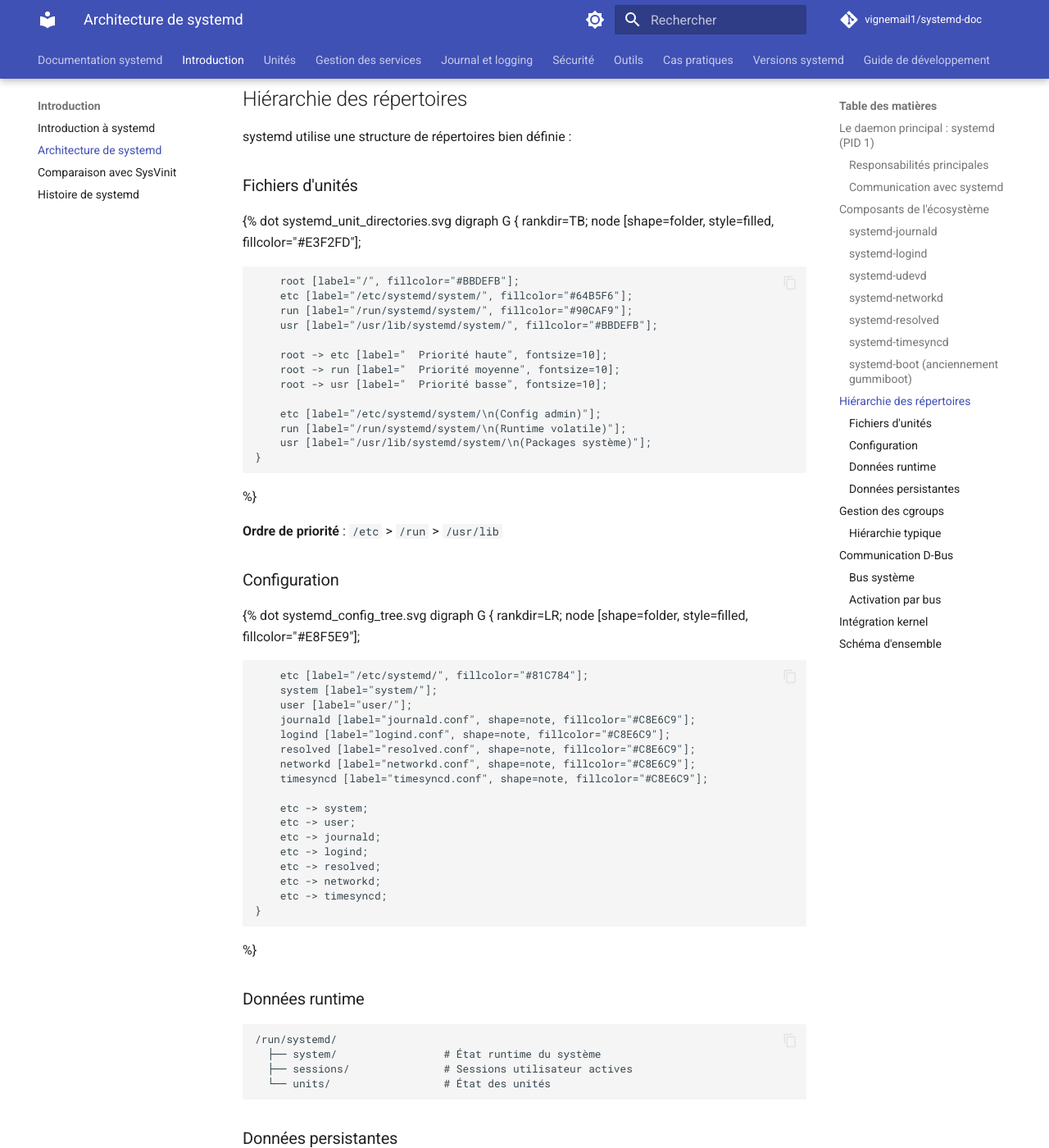
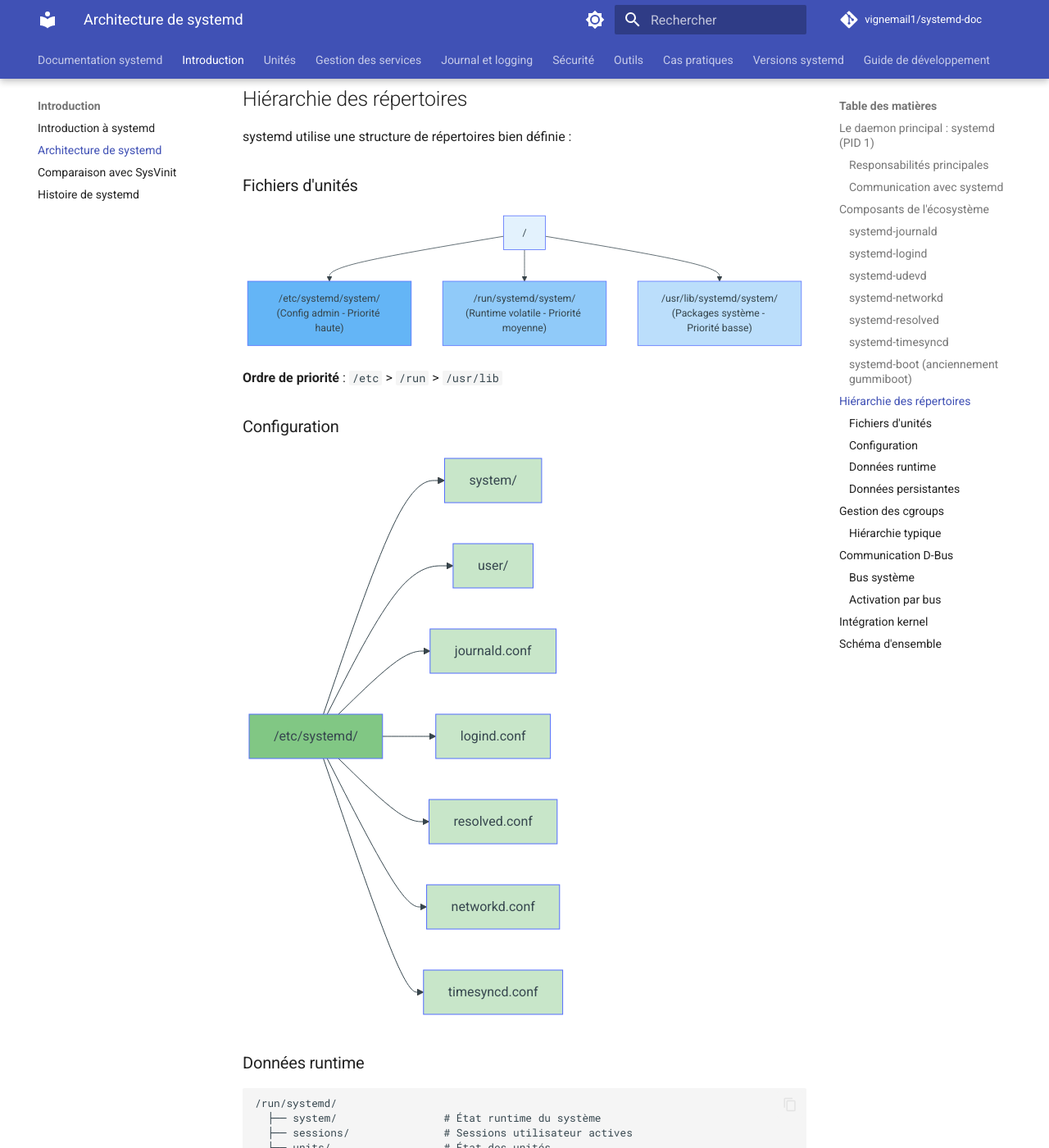
Before and after one commit to vignemail1/systemd-doc, an MkDocs documentation site: the page built from docs/introduction/architecture.md, in a window 1280 px wide and 1400 px high, scrolled down 3314 px. Shown: the whole window at 82% size. Built offline with MkDocs 1.6.1 and Material for MkDocs 9.7.7, drawn with Linux system fonts in a browser that asks for light colours; comment, search, counter and statistics services are not loaded; some of the changed text lies outside the part shown.

Commit message:
Fix: Remplacement Graphviz par Mermaid pour compatibilité

````diff
--- a/docs/introduction/architecture.md
+++ b/docs/introduction/architecture.md
@@ -126,53 +126,55 @@ systemd utilise une structure de répertoires bien définie :
 
 ### Fichiers d'unités
 
-{% dot systemd_unit_directories.svg
-    digraph G {
-        rankdir=TB;
-        node [shape=folder, style=filled, fillcolor="#E3F2FD"];
+```mermaid
+graph TB
+    root["/"]
+    etc["/etc/systemd/system/<br/>(Config admin - Priorité haute)"]
+    run["/run/systemd/system/<br/>(Runtime volatile - Priorité moyenne)"]
+    usr["/usr/lib/systemd/system/<br/>(Packages système - Priorité basse)"]
 
-        root [label="/", fillcolor="#BBDEFB"];
-        etc [label="/etc/systemd/system/", fillcolor="#64B5F6"];
-        run [label="/run/systemd/system/", fillcolor="#90CAF9"];
-        usr [label="/usr/lib/systemd/system/", fillcolor="#BBDEFB"];
+    root --> etc
+    root --> run
+    root --> usr
 
-        root -> etc [label="  Priorité haute", fontsize=10];
-        root -> run [label="  Priorité moyenne", fontsize=10];
-        root -> usr [label="  Priorité basse", fontsize=10];
-
-        etc [label="/etc/systemd/system/\n(Config admin)"];
-        run [label="/run/systemd/system/\n(Runtime volatile)"];
-        usr [label="/usr/lib/systemd/system/\n(Packages système)"];
-    }
-%}
+    style etc fill:#64B5F6
+    style run fill:#90CAF9
+    style usr fill:#BBDEFB
+    style root fill:#E3F2FD
+```
 
 **Ordre de priorité** : `/etc` > `/run` > `/usr/lib`
 
 ### Configuration
 
-{% dot systemd_config_tree.svg
-    digraph G {
-        rankdir=LR;
-        node [shape=folder, style=filled, fillcolor="#E8F5E9"];
+```mermaid
+graph LR
+    etc["/etc/systemd/"]
+    system["system/"]
+    user["user/"]
+    journald["journald.conf"]
+    logind["logind.conf"]
+    resolved["resolved.conf"]
+    networkd["networkd.conf"]
+    timesyncd["timesyncd.conf"]
 
-        etc [label="/etc/systemd/", fillcolor="#81C784"];
-        system [label="system/"];
-        user [label="user/"];
-        journald [label="journald.conf", shape=note, fillcolor="#C8E6C9"];
-        logind [label="logind.conf", shape=note, fillcolor="#C8E6C9"];
-        resolved [label="resolved.conf", shape=note, fillcolor="#C8E6C9"];
-        networkd [label="networkd.conf", shape=note, fillcolor="#C8E6C9"];
-        timesyncd [label="timesyncd.conf", shape=note, fillcolor="#C8E6C9"];
+    etc --> system
+    etc --> user
+    etc --> journald
+    etc --> logind
+    etc --> resolved
+    etc --> networkd
+    etc --> timesyncd
 
-        etc -> system;
-        etc -> user;
-        etc -> journald;
-        etc -> logind;
-        etc -> resolved;
-        etc -> networkd;
-        etc -> timesyncd;
-    }
-%}
+    style etc fill:#81C784
+    style system fill:#C8E6C9
+    style user fill:#C8E6C9
+    style journald fill:#C8E6C9
+    style logind fill:#C8E6C9
+    style resolved fill:#C8E6C9
+    style networkd fill:#C8E6C9
+    style timesyncd fill:#C8E6C9
+```
 
 ### Données runtime
 
@@ -203,33 +205,38 @@ systemd organise tous les processus dans une hiérarchie de cgroups (control gro
 
 ### Hiérarchie typique
 
-{% dot cgroups_hierarchy.svg
-    digraph G {
-        rankdir=TB;
-        node [shape=box, style="rounded,filled", fillcolor="#FFF3E0"];
+```mermaid
+graph TB
+    root["/sys/fs/cgroup/"]
+    system["system.slice"]
+    user["user.slice"]
+    machine["machine.slice"]
 
-        root [label="/sys/fs/cgroup/", fillcolor="#FFB74D"];
-        system [label="system.slice", fillcolor="#FFE0B2"];
-        user [label="user.slice", fillcolor="#FFE0B2"];
-        machine [label="machine.slice", fillcolor="#FFE0B2"];
+    sshd["sshd.service"]
+    nginx["nginx.service"]
+    postgres["postgresql.service"]
 
-        sshd [label="sshd.service"];
-        nginx [label="nginx.service"];
-        postgres [label="postgresql.service"];
+    user1000["user-1000.slice"]
 
-        user1000 [label="user-1000.slice"];
+    root --> system
+    root --> user
+    root --> machine
 
-        root -> system;
-        root -> user;
-        root -> machine;
+    system --> sshd
+    system --> nginx
+    system --> postgres
 
-        system -> sshd;
-        system -> nginx;
-        system -> postgres;
+    user --> user1000
 
-        user -> user1000;
-    }
-%}
+    style root fill:#FFB74D
+    style system fill:#FFE0B2
+    style user fill:#FFE0B2
+    style machine fill:#FFE0B2
+    style sshd fill:#FFF3E0
+    style nginx fill:#FFF3E0
+    style postgres fill:#FFF3E0
+    style user1000 fill:#FFF3E0
+```
 
 Chaque service systemd s'exécute dans son propre cgroup, permettant une isolation et un contrôle précis.
 
@@ -262,46 +269,46 @@ systemd s'appuie sur plusieurs fonctionnalités du noyau Linux :
 
 ## Schéma d'ensemble
 
-{% dot systemd_architecture.svg
-    digraph G {
-        rankdir=TB;
-        node [shape=box, style="rounded,filled"];
+```mermaid
+graph TB
+    kernel["Noyau Linux<br/>cgroups, namespaces<br/>capabilities, seccomp"]
+    systemd["systemd (PID 1)<br/>Gestion unités, dépendances, cgroups"]
 
-        // Kernel
-        kernel [label="Noyau Linux\ncgroups, namespaces\ncapabilities, seccomp", fillcolor="#FFCDD2", shape=box, style="filled"];
+    journald["systemd-<br/>journald"]
+    logind["systemd-<br/>logind"]
+    networkd["systemd-<br/>networkd"]
+    resolved["systemd-<br/>resolved"]
+    udevd["systemd-<br/>udevd"]
+    timesyncd["systemd-<br/>timesyncd"]
 
-        // systemd core
-        systemd [label="systemd (PID 1)\nGestion unités, dépendances, cgroups", fillcolor="#E1BEE7", shape=box, style="rounded,filled"];
+    tools["Outils utilisateur<br/>systemctl, journalctl<br/>networkctl, loginctl, etc."]
 
-        // Composants systemd
-        journald [label="systemd-\njournald", fillcolor="#C5CAE9"];
-        logind [label="systemd-\nlogind", fillcolor="#C5CAE9"];
-        networkd [label="systemd-\nnetworkd", fillcolor="#C5CAE9"];
-        resolved [label="systemd-\nresolved", fillcolor="#C5CAE9"];
-        udevd [label="systemd-\nudevd", fillcolor="#C5CAE9"];
-        timesyncd [label="systemd-\ntimesyncd", fillcolor="#C5CAE9"];
+    kernel <--> systemd
 
-        // Outils utilisateur
-        tools [label="Outils utilisateur\nsystemctl, journalctl\nnetworkctl, loginctl, etc.", fillcolor="#B2DFDB", shape=box, style="filled"];
+    systemd --> journald
+    systemd --> logind
+    systemd --> networkd
+    systemd --> resolved
+    systemd --> udevd
+    systemd --> timesyncd
 
-        // Relations
-        kernel -> systemd [dir=both, label="  API kernel"];
+    journald --> tools
+    logind --> tools
+    networkd --> tools
+    resolved --> tools
+    udevd --> tools
+    timesyncd --> tools
+    systemd ==> tools
 
-        systemd -> journald;
-        systemd -> logind;
-        systemd -> networkd;
-        systemd -> resolved;
-        systemd -> udevd;
-        systemd -> timesyncd;
-
-        journald -> tools;
-        logind -> tools;
-        networkd -> tools;
-        resolved -> tools;
-        udevd -> tools;
-        timesyncd -> tools;
-        systemd -> tools [label="  systemctl", style=bold];
-    }
-%}
+    style kernel fill:#FFCDD2
+    style systemd fill:#E1BEE7
+    style journald fill:#C5CAE9
+    style logind fill:#C5CAE9
+    style networkd fill:#C5CAE9
+    style resolved fill:#C5CAE9
+    style udevd fill:#C5CAE9
+    style timesyncd fill:#C5CAE9
+    style tools fill:#B2DFDB
+```
 
 Cette architecture modulaire et intégrée fait de systemd un système d'initialisation puissant et flexible, capable de gérer tous les aspects du cycle de vie d'un système Linux moderne.
--- a/mkdocs.yml
+++ b/mkdocs.yml
@@ -60,9 +60,6 @@ plugins:
       fallback_to_build_date: true
 
 markdown_extensions:
-  # Support Graphviz
-  - inline_graphviz
-
   # Python Markdown
   - abbr
   - admonition
--- a/requirements.txt
+++ b/requirements.txt
@@ -13,6 +13,3 @@ pymdown-extensions>=10.7
 # Autres plugins utiles
 mkdocs-minify-plugin>=0.8.0
 mkdocs-git-revision-date-localized-plugin>=1.2.4
-
-# Support Graphviz
-markdown-inline-graphviz>=1.1
````
